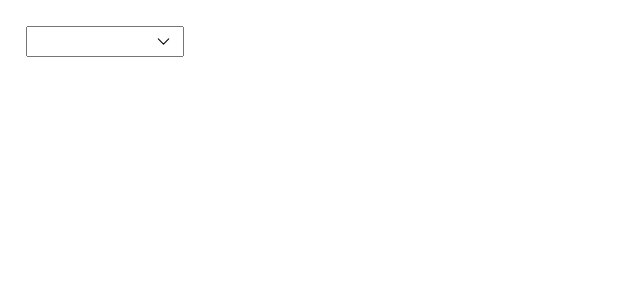
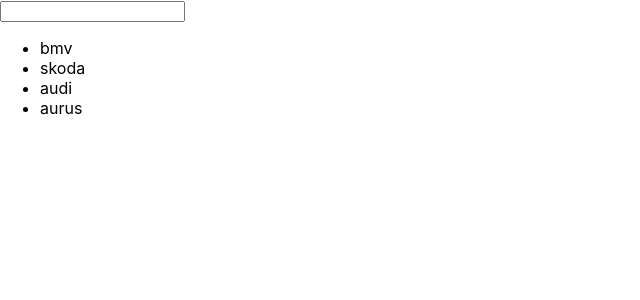
Before and after one commit to horevvs/zennex, a React (Create React App) app: page / in a window 1280 px wide. Shown: the top 300 px of the page, without its empty margins (0-640 px from the left). Built offline with nearby package versions, Linux system fonts and the light colour scheme.

Commit message:
фильтрация реализована

```diff
--- a/src/App.css
+++ b/src/App.css
@@ -3,6 +3,8 @@
   height: 20px;
   margin-left: 2%;
 }
+
+
 
 .position {
   margin-top: 2%;
--- a/src/App.js
+++ b/src/App.js
@@ -9,10 +9,10 @@
 import React, { useState } from "react"
 
 
-// сам компонет
 function App() {
 
-  // создаем массив который будем рендерить в верстку
+
+
   const posts = [
     {
       id: 1,
@@ -29,72 +29,160 @@
       auto: 'audi',
       img: image3,
     },
+    {
+      id: 4,
+      auto: 'aurus',
+      img: image3,
+    }
   ];
 
-  // создаем наши состояния
+  const [values, setValues] = useState(posts);
+  const [value, setValue] = useState();
 
-  // состояние для обображения выпадющего меню
-  const [show, setShow] = useState(true);
-  //состояние для подстановки в инпут выбранного здачения
-  const [value, setValue] = useState();
-  // ссотояние для фильтрации
-  const [values, setValues] = useState(posts);
+  const handleChange = (event) => {
 
-// функция для скрыть/ открыть выпадающее меню
-  function press(auto) {
-    setValue(auto)
-    setShow(!show)
-  }
+    let input, filter, ul, li, a, i, txtValue;
 
-  // обрабочик фильтрации
-  const handleChange = (event) => {
+    input = document.getElementById("myInput");
+    filter = input.value.toUpperCase();
+    console.log(filter)
     // складываем значение  напеченные в инпуте
-    let result = event.target.value;
-    //создаем копию массива
-    let copyPosts = posts
-    // если мы набрали один из имен которые надо отфильтровать тогла фильтруем массив и обновляем состояние values
-    if (result === 'skoda' || result === 'bmv' || result === 'audi') {
-      let filteredValues = posts.filter(element => element.auto == result)
-      setValues(filteredValues)
+    let result = event.target.value.toUpperCase();
+
+    ul = document.getElementById("myUL");
+    li = document.getElementsByTagName('li')
+
+    for (i = 0; i < li.length; i++) {
+      a = li[i].textContent
+      // txtValue = a.toUpperCase().indexOf(result)
+
+
+
+      if (a.toUpperCase().indexOf(filter) > -1) {
+        li[i].style.display = "";
+      } else {
+        li[i].style.display = "none";
+      }
+
+
     }
-    // если стираем в интупе тогла подставляем то что осталось в event.target.value
-    else {
-      setValue(result)
-      // если все стерли, тогда вставляем скопированный массив, чтобы по нвой выбрать
-      if (result == '') {
-        setValues(copyPosts)
-      }
-    }
+
+    setValue(result)
   }
 
 
-// мой компонент в котором происходит рендеринг с массива с помощью метода .map
-  const sidebar = (
-    <div className='size2'>
-      <ul className={show ? "show" : ""}>
-        {values.map((post) =>
-          <div key={post.id}>
-            <div className='flexb point' onClick={() => press(post.auto)}  >
-              <div> {post.auto}</div>
-              <div> <img className='size' src={post.img} alt='нету' /> </div>
-            </div>
-          </div>
-        )}
-      </ul>
+
+  return (
+    <div>
+      <div  >
+
+
+
+        <input type='text' id='myInput' value={value || ''} onChange={handleChange} ></input>
+        <div >
+          <ul className='myUL'>
+            {values.map((post) =>
+              <li key={post.id}>
+                {post.auto}
+              </li>
+            )}
+          </ul>
+        </div>
+      </div>
     </div>
   );
-  //  value={value || ''} нету больше ворнинга
 
-  //возвращаемая верстка
-  return (
-    <div>
-      <div className='position' onClick={() => setShow(!show)}>
-        <input type='text' className='positioninput' value={value || ''} onChange={handleChange}></input>
-        <div> <img src={arrow} className='arrow' alt='none'></img> </div>
-      </div>
-      {sidebar}
-    </div>
-  );
+
+
 }
 
+
+// // сам компонет
+// function App() {
+
+//   // создаем массив который будем рендерить в верстку
+//   const posts = [
+//     {
+//       id: 1,
+//       auto: 'bmv',
+//       img: image1,
+//     },
+//     {
+//       id: 2,
+//       auto: 'skoda',
+//       img: image2,
+//     },
+//     {
+//       id: 3,
+//       auto: 'audi',
+//       img: image3,
+//     },
+//   ];
+
+//   // создаем наши состояния
+
+//   // состояние для обображения выпадющего меню
+//   const [show, setShow] = useState(true);
+//   //состояние для подстановки в инпут выбранного здачения
+//   const [value, setValue] = useState();
+//   // ссотояние для фильтрации
+//   const [values, setValues] = useState(posts);
+
+// // функция для скрыть/ открыть выпадающее меню
+//   function press(auto) {
+//     setValue(auto)
+//     setShow(!show)
+//   }
+
+//   // обрабочик фильтрации
+//   const handleChange = (event) => {
+//     // складываем значение  напеченные в инпуте
+//     let result = event.target.value;
+//     //создаем копию массива
+//     let copyPosts = posts
+//     // если мы набрали один из имен которые надо отфильтровать тогла фильтруем массив и обновляем состояние values
+//     if (result === 'skoda' || result === 'bmv' || result === 'audi') {
+//       let filteredValues = posts.filter(element => element.auto == result)
+//       setValues(filteredValues)
+//     }
+//     // если стираем в интупе тогла подставляем то что осталось в event.target.value
+//     else {
+//       setValue(result)
+//       // если все стерли, тогда вставляем скопированный массив, чтобы по нвой выбрать
+//       if (result == '') {
+//         setValues(copyPosts)
+//       }
+//     }
+//   }
+
+
+// // мой компонент в котором происходит рендеринг с массива с помощью метода .map
+//   const sidebar = (
+//     <div className='size2'>
+//       <ul className={show ? "show" : ""}>
+//         {values.map((post) =>
+//           <div key={post.id}>
+//             <div className='flexb point' onClick={() => press(post.auto)}  >
+//               <div> {post.auto}</div>
+//               <div> <img className='size' src={post.img} alt='нету' /> </div>
+//             </div>
+//           </div>
+//         )}
+//       </ul>
+//     </div>
+//   );
+//   //  value={value || ''} нету больше ворнинга
+
+//   //возвращаемая верстка
+//   return (
+//     <div>
+//       <div className='position' onClick={() => setShow(!show)}>
+//         <input type='text' className='positioninput' value={value || ''} onChange={handleChange}></input>
+//         <div> <img src={arrow} className='arrow' alt='none'></img> </div>
+//       </div>
+//       {sidebar}
+//     </div>
+//   );
+// }
+
 export default App;
```
